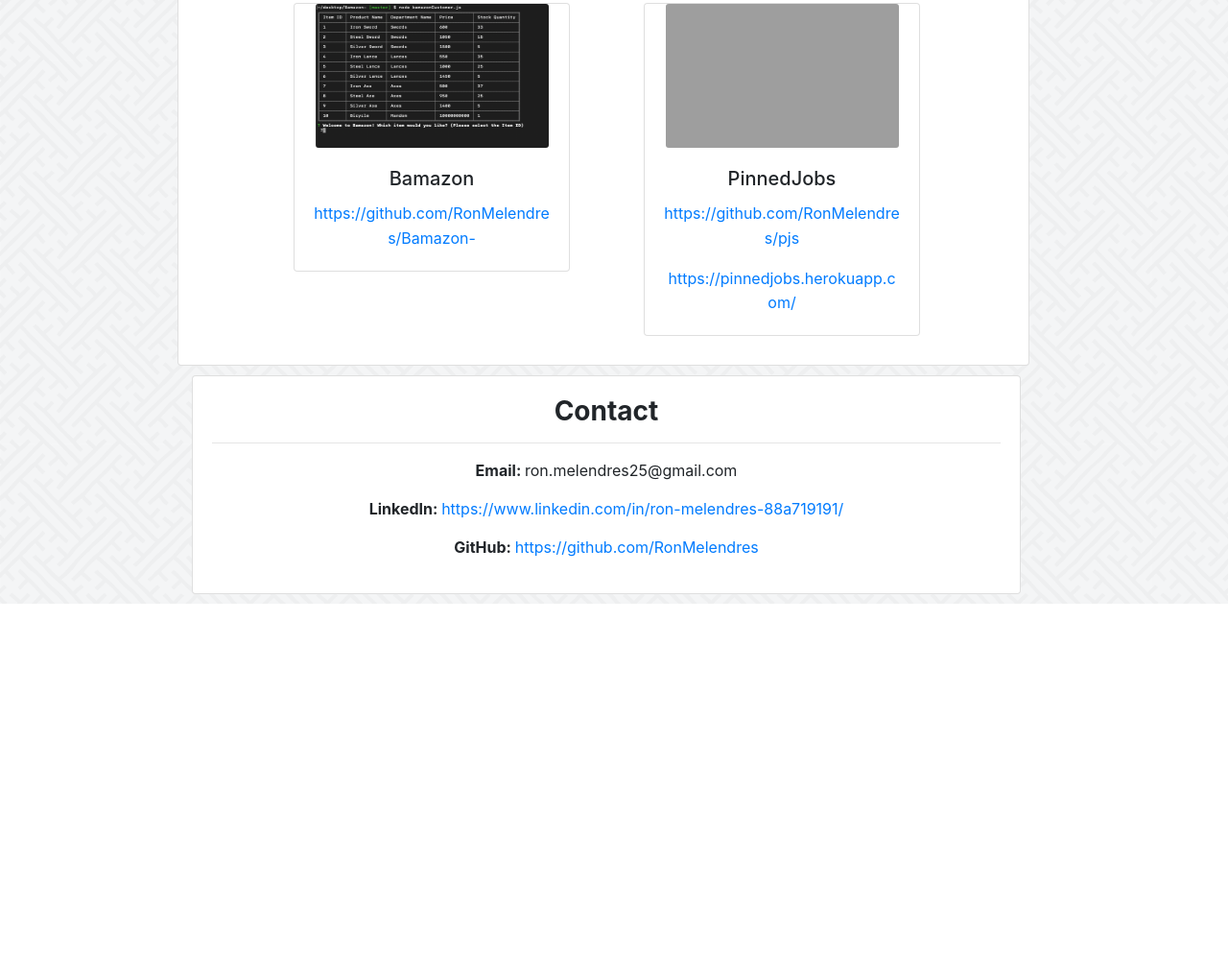
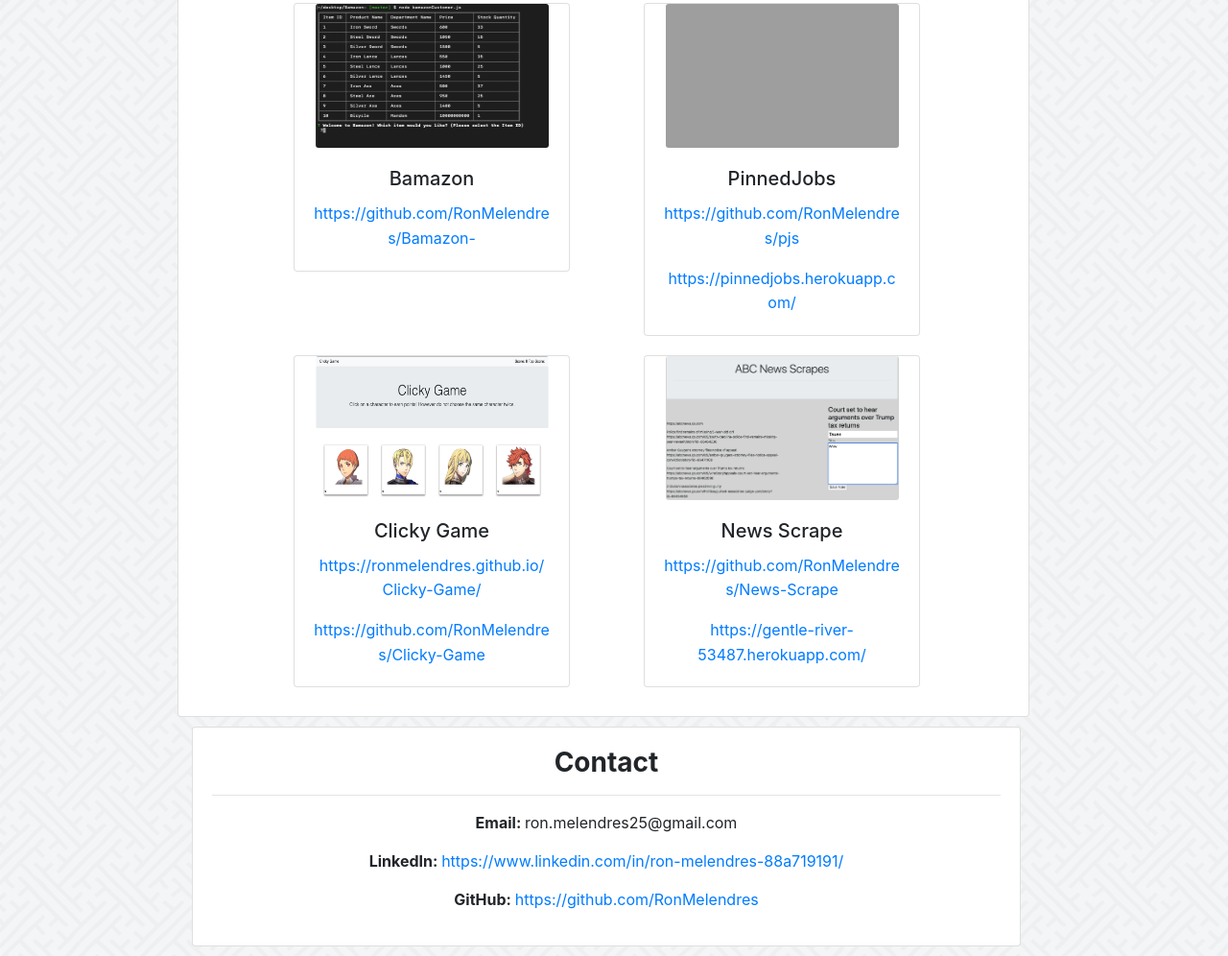
Before and after one commit to RonMelendres/My-Portfolio, a website: page public/index.html in a window 1280 px wide. Shown: the part 1937-2933 px from the top of the page at 96% size. Before the commit the page ends 2566 px from the top, so only its background shows below. Drawn offline with nearby package versions, Linux system fonts and the light colour scheme; grey boxes are pictures that could not be loaded.

Commit message:
added news scrape and clicky game

```diff
--- a/public/index.html
+++ b/public/index.html
@@ -186,6 +186,50 @@
                     </div>
 
                 </div>
+                <div class="row">
+
+                    <div class="col-sm-5">
+
+                        <div class="card" style="width: 18rem;">
+                            <a href="">
+                                <img src="images/app-screen-shot copy.png" class="card-img" alt="Card image"
+                                    style="width:243px" /></a>
+                            <div class="card-body">
+                                <h5 class="card-title">Clicky Game</h5>
+
+                                <p class="card-text"><a
+                                        href="https://ronmelendres.github.io/Clicky-Game/">https://ronmelendres.github.io/Clicky-Game/</a>
+                                </p>
+                                <p class="card-text"><a
+                                    href="https://github.com/RonMelendres/Clicky-Game">https://github.com/RonMelendres/Clicky-Game</a>
+                            </p>
+
+                            </div>
+                        </div>
+
+                    </div>
+                    <div class="col-sm-5">
+
+                        <div class="card" style="width: 18rem;">
+                            <a href="https://gentle-river-53487.herokuapp.com/">
+                                <img src="images/News-Scrape copy.png" class="card-img" alt="Card image"
+                                    style="width:243px" /></a>
+                            <div class="card-body">
+                                <h5 class="card-title">News Scrape</h5>
+
+                                <p class="card-text"><a
+                                        href="https://github.com/RonMelendres/News-Scrape">https://github.com/RonMelendres/News-Scrape</a>
+                                </p>
+                                <p class="card-text"><a
+                                    href="https://gentle-river-53487.herokuapp.com/">https://gentle-river-53487.herokuapp.com/</a>
+                            </p>
+
+                            </div>
+                        </div>
+
+                    </div>
+
+                </div>
 
             </div>
         </div>
```
Also changed, not shown: public/images/News-Scrape copy.png (added), public/images/app-screen-shot copy.png (added), 1 other file.
